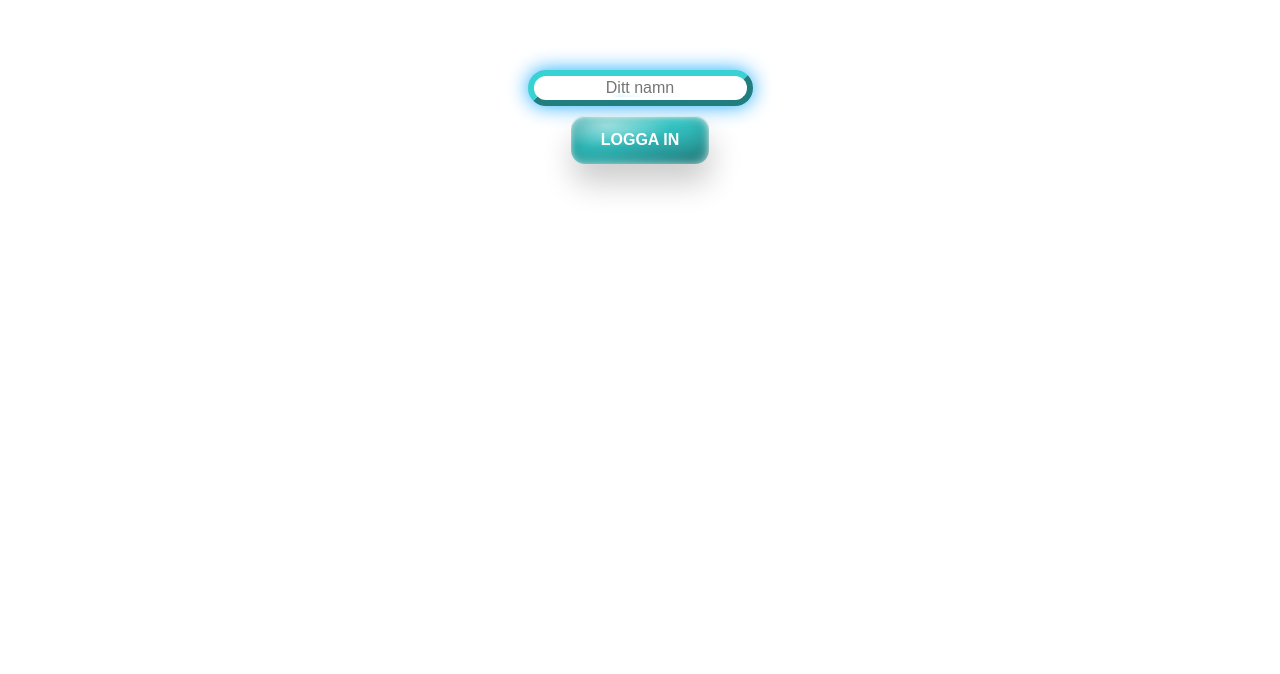
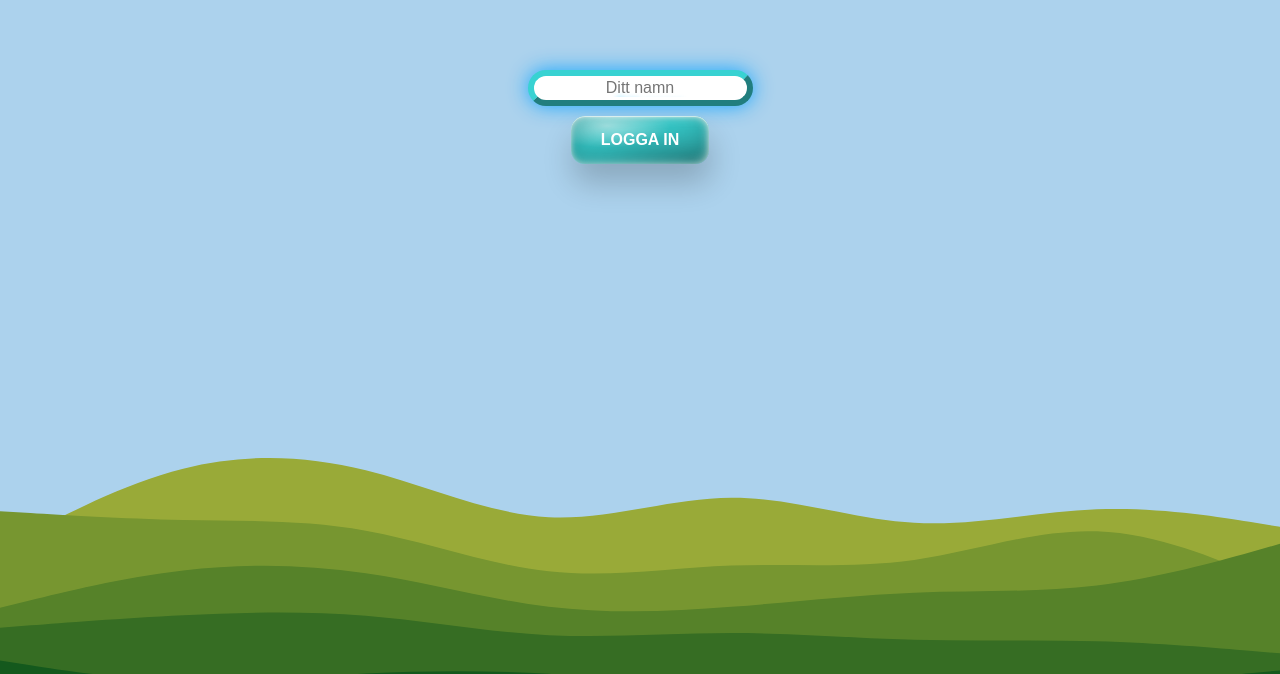
Before and after one commit to FredrikKii/GrupparbeteJavascript, a website with bundled scripts: page index.html in a window 1280 px wide. Shown: the part 126-800 px from the top of the page. Built offline with nearby package versions, Linux system fonts and the light colour scheme; files whose address does not match are found by name; a web font is replaced by a local one.

Commit message:
bakgrund

```diff
--- a/CSS/styles.css
+++ b/CSS/styles.css
@@ -5,7 +5,7 @@
 }
 
 body {
-	background: url('./SVG/Bakgrund.svg');
+	background: url('/SVG/Bakgrund.svg');
 	height: 100vh;
 	/* height: 100%; */
 	background-size: cover;
```
